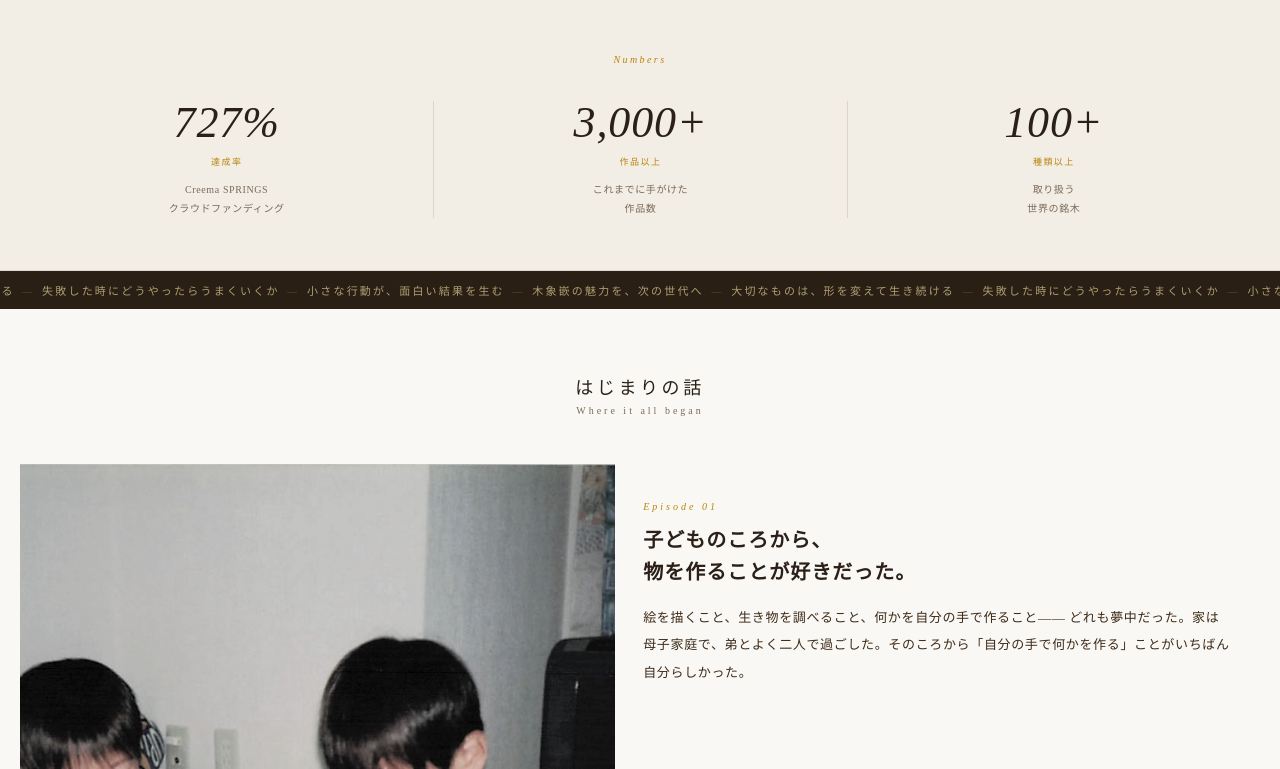
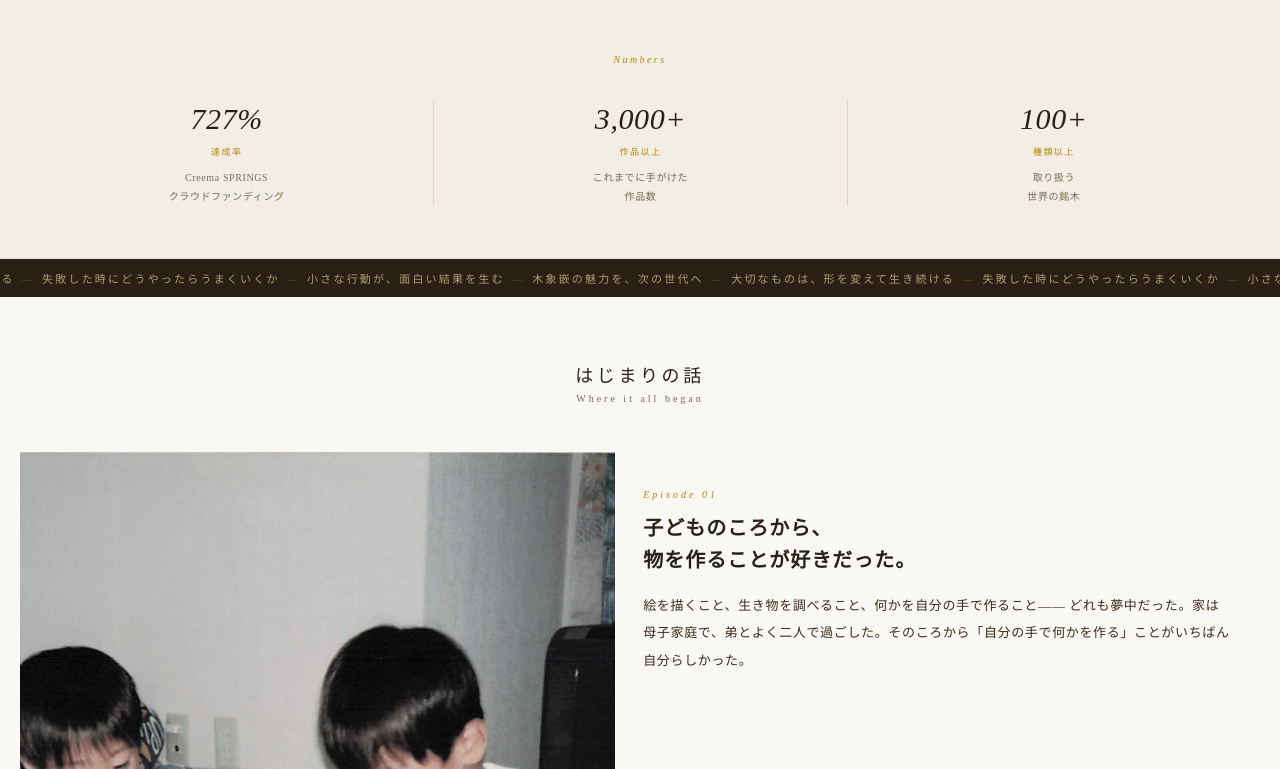
Before and after one commit to kinmokuseicraft-png/base_kinmokusei, a Next.js app: page /liff/craftsman/tsuba in a window 1280 px wide. Shown: the part 1071-1840 px from the top of the page. Built offline with nearby package versions, Linux system fonts and the light colour scheme.

Commit message:
fix: カウント数字を縮小・折り返し防止・高さ固定でレイアウトシフト解消

```diff
--- a/app/(liff)/liff/craftsman/tsuba/page.tsx
+++ b/app/(liff)/liff/craftsman/tsuba/page.tsx
@@ -129,24 +129,26 @@ export default function TsubaPage() {
           {counts.map((c, i) => (
             <div key={c.unit} style={{
               textAlign: 'center',
-              padding: '0 10px',
+              padding: '0 6px',
               borderLeft: i > 0 ? '0.5px solid rgba(61,43,26,0.12)' : 'none',
             }}>
-              {/* 数字 */}
-              <div
-                data-target={c.num}
-                data-suffix={c.suffix}
-                style={{
-                  fontFamily: 'serif', fontStyle: 'italic', fontWeight: 400,
-                  fontSize: 44, lineHeight: 1, letterSpacing: '0.02em',
-                  color: '#2a2018', marginBottom: 10,
-                }}
-              >0</div>
+              {/* 数字 — whiteSpace:nowrap で折り返し防止、高さ固定でレイアウトシフトを防ぐ */}
+              <div style={{ height: 36, display: 'flex', alignItems: 'center', justifyContent: 'center', marginBottom: 8 }}>
+                <span
+                  data-target={c.num}
+                  data-suffix={c.suffix}
+                  style={{
+                    fontFamily: 'serif', fontStyle: 'italic', fontWeight: 400,
+                    fontSize: 30, lineHeight: 1, letterSpacing: '0.02em',
+                    color: '#2a2018', whiteSpace: 'nowrap',
+                  }}
+                >0</span>
+              </div>
               {/* 単位 */}
               <div style={{
                 fontFamily: "'Noto Serif JP', serif", fontWeight: 300,
                 fontSize: 9, letterSpacing: '0.16em', color: '#b8860b',
-                marginBottom: 12,
+                marginBottom: 10,
               }}>{c.unit}</div>
               {/* 説明 */}
               <div style={{
```
